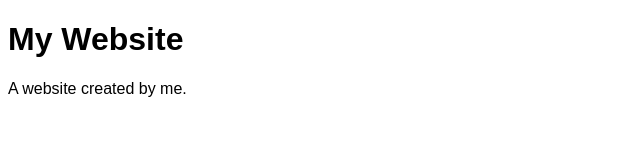
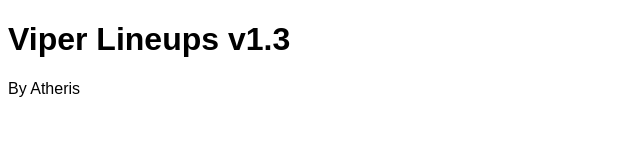
Before and after one commit to atherisg/Viper-Lineups, a plain HTML site: page index.html in a window 1280 px wide. Shown: the whole page, without its empty margins (0-640 px from the left). Drawn offline with Linux system fonts and the light colour scheme.

Commit message:
Update index.html

```diff
--- a/index.html
+++ b/index.html
@@ -1,7 +1,7 @@
 <!DOCTYPE html>
   <html lang="en">
     <head>
-      <title>Page Title</title>
+      <title>Viper Lineups</title>
          <meta charset="UTF-8">
           <meta name="viewport" content="width=device-width, initial-scale=1">
             <style>
@@ -12,8 +12,8 @@
           </head>
          <body>
 
-    <h1>My Website</h1>
-    <p>A website created by me.</p>
+    <h1>Viper Lineups v1.3</h1>
+    <p>By Atheris</p>
 
           </body>
 </html>
```
